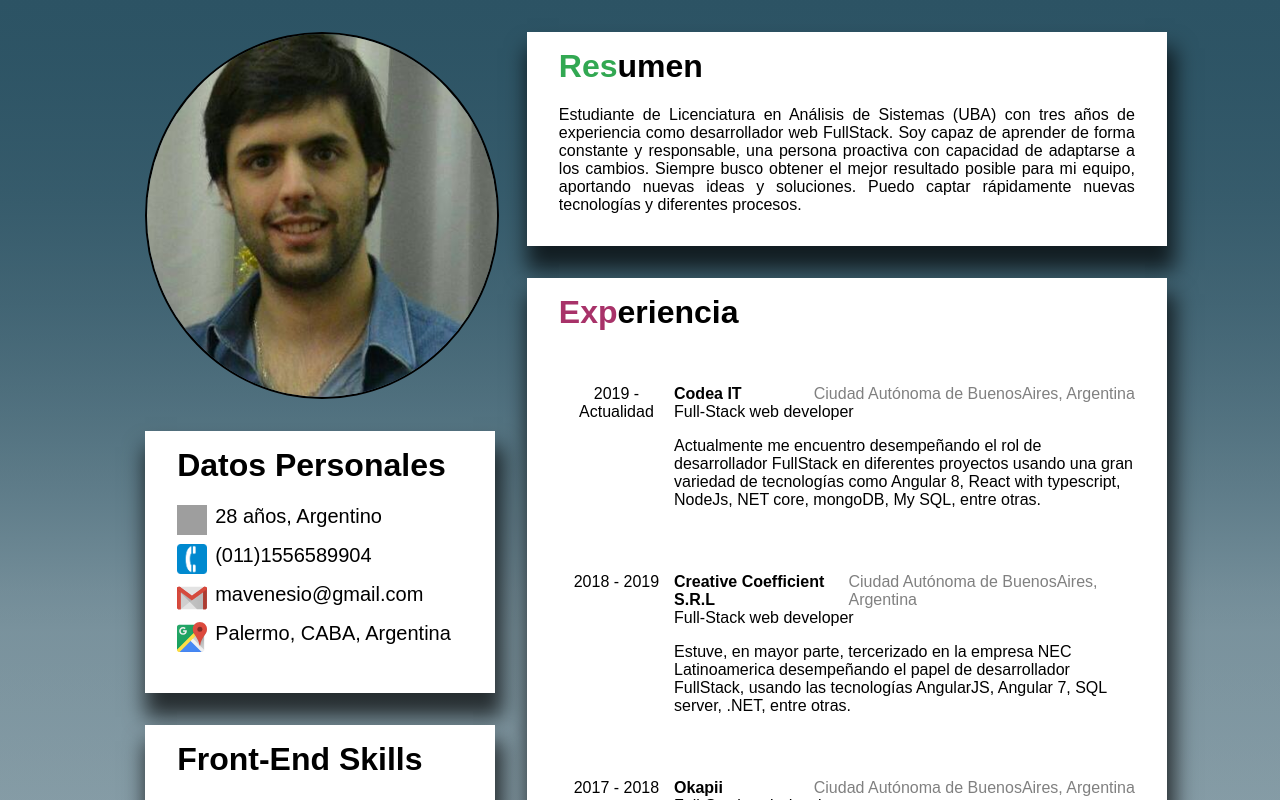
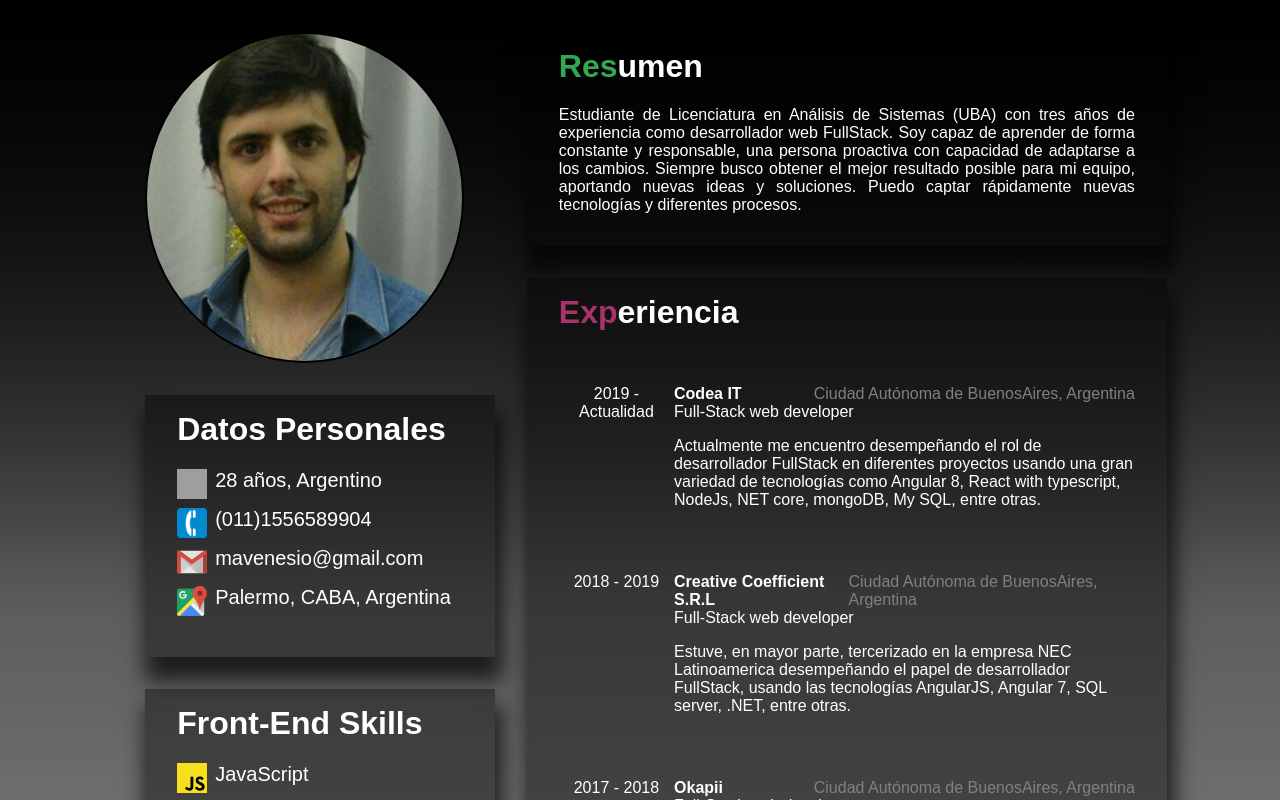
Before and after one commit to mavenesio/cv-online, a React (Create React App) app: page / in a window 1280 px wide. Shown: the top 800 px of the page. Built offline with nearby package versions, Linux system fonts and the light colour scheme; grey boxes are pictures that could not be loaded.

Commit message:
change colors

```diff
--- a/src/Components/Atoms/Card/Card.js
+++ b/src/Components/Atoms/Card/Card.js
@@ -5,11 +5,12 @@ import PropTypes from 'prop-types';
 const CardContainer = styled.div`
     box-shadow: 4px 20px 20px 4px rgba(0,0,0,0.7);
     grid-template-columns: 1fr 1fr 2fr 1fr 1fr;
-    background-color: white;
+    background: rgba(0,0,0,0.4);
     display: flex;
     padding: 1rem 2rem 2rem 2rem;
     width:100%;
     flex-direction:column;
+    color:white;
 `;
 const TittleContainer = styled.div`
     display:flex;
@@ -30,7 +31,7 @@ class Card extends React.Component {
         <CardContainer>
         {title &&
             <TittleContainer>
-                <ColorTitle titleColor={(titleColor===undefined)? 'black' : titleColor}> {title.substr(0,3)}</ColorTitle>
+                <ColorTitle titleColor={(titleColor===undefined)? 'white' : titleColor}> {title.substr(0,3)}</ColorTitle>
                 <ColorlessTitle> {title.substr(3,title.length)}</ColorlessTitle>
             </TittleContainer>
         }
--- a/src/Components/Layouts/Homepage/Homepage.js
+++ b/src/Components/Layouts/Homepage/Homepage.js
@@ -9,8 +9,8 @@ import * as constants from '../../../constants/es-ES'
 
 
 const HomepageContainer = styled.div`
-    background: rgba(44, 83, 100,1);
-    background: linear-gradient(180deg, rgba(44, 83, 100,1) 0%, rgba(44, 83, 100,0.4) 35%, rgba(44, 83, 100,0.1) 100%);
+    background: rgba(0,0,0,1);
+    background: linear-gradient(180deg, rgba(0,0,0,1) 0%, rgba(0,0,0,0.4) 35%, rgba(0,0,0,0.1) 100%);
     display:flex;
     flex-direction:column;
     justify-content:center
@@ -19,15 +19,15 @@ const HomepageContainer = styled.div`
 const HeaderContainer = styled.div`
 `;
 const FooterContainer = styled.div`
-    background-color:rgba(44, 83, 100,0.1);
+    background-color:rgba(0,0,0,0.1);
 `;
 
 const BodyContainer = styled.div`
     display: flex;
     flex-direction: row;
     justify-content:center;
-    background: rgba(44, 83, 100,0.9);
-    background: linear-gradient(180deg, rgba(44, 83, 100,0.9) 0%, rgba(44, 83, 100,0.4) 35%, rgba(44, 83, 100,0.1) 100%);
+    background: rgba(0,0,0,0.9);
+    background: linear-gradient(180deg, rgba(0,0,0,0.9) 0%, rgba(0,0,0,0.4) 35%, rgba(0,0,0,0.1) 100%);
     -webkit-flex-wrap: wrap;
     flex-wrap: wrap;
 `;
@@ -67,7 +67,7 @@ const SecondaryColumn = styled.div`
 `;
 const Image = styled.img`
     height:auto;
-    width:100%;
+    width:90%;
     border-radius:50%;
     border: black solid 2px;
 `;
--- a/src/Components/Molecules/Header/Header.js
+++ b/src/Components/Molecules/Header/Header.js
@@ -13,7 +13,7 @@ const HeaderContainer = styled.div`
     justify-content: space-between;
     align-items: center;
     font-weight: bolder;
-    background: rgba(44, 83, 100,1);
+    background: rgba(0,0,0,1);
     z-index: 1000;
 `;
 const HeaderName = styled.div`
```
